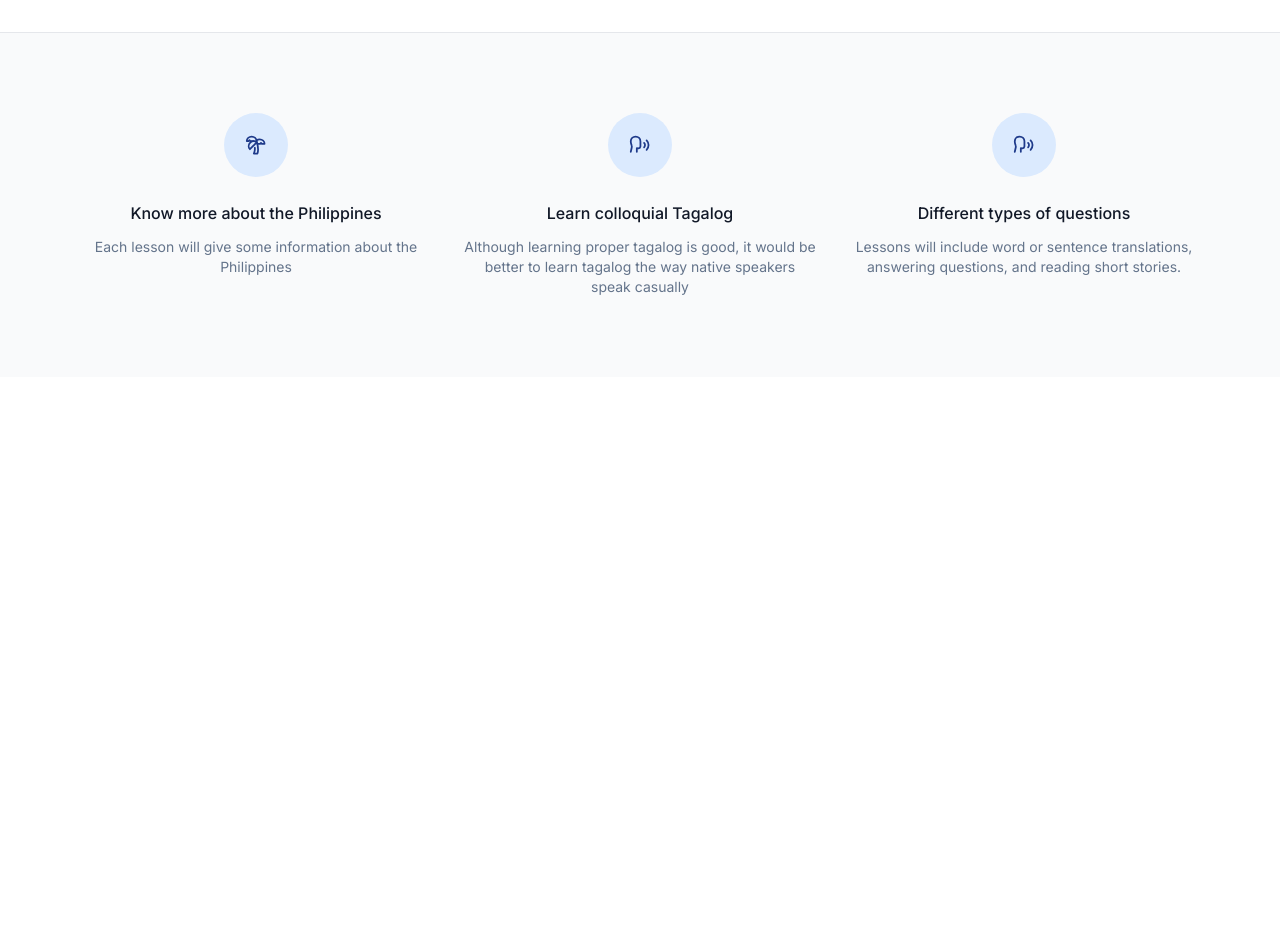
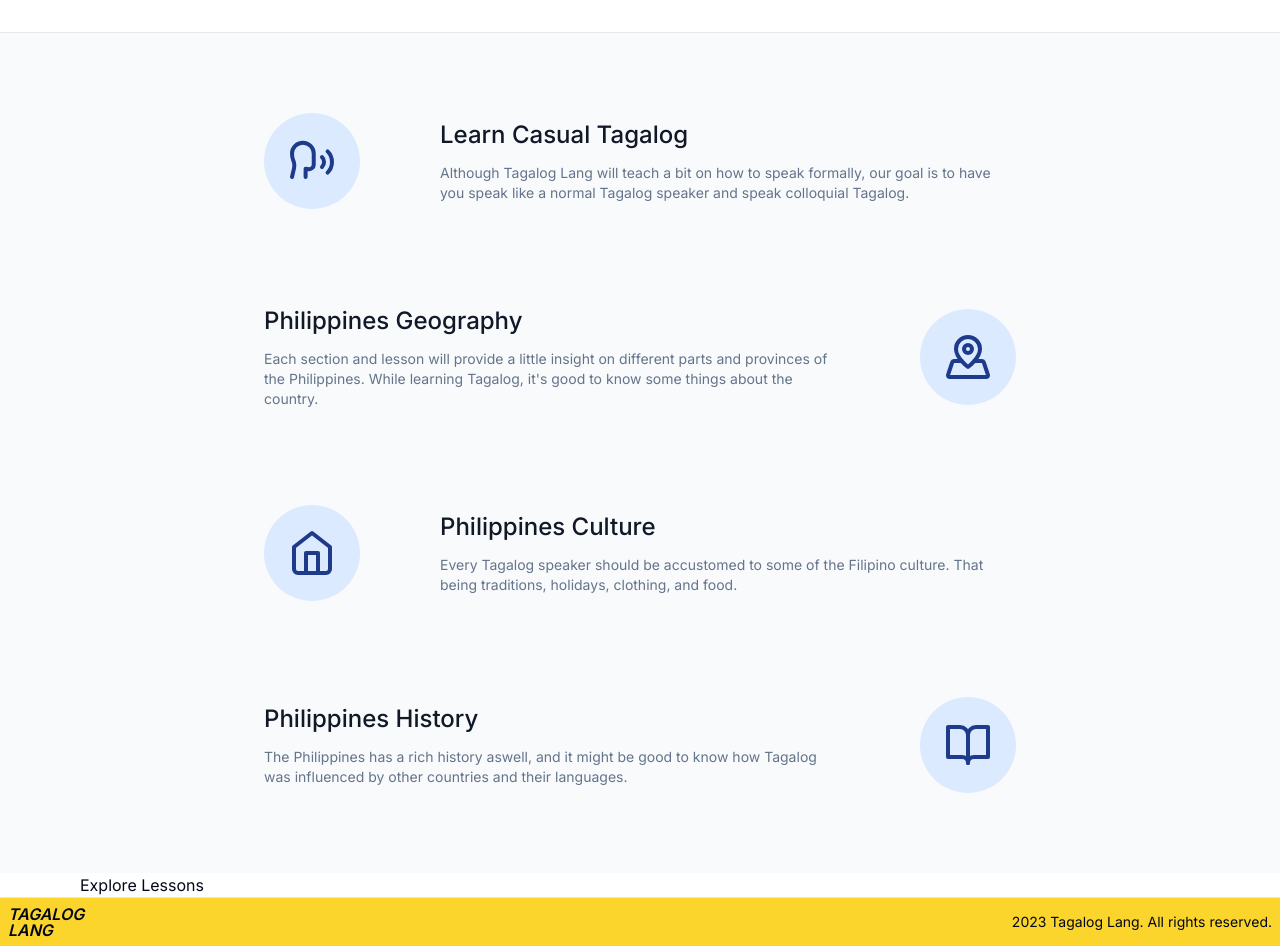
Before and after one commit to Easy-Tagalog/easy-tagalog-frontend, a Next.js app: page / in a window 1280 px wide. Shown: the part 440-1386 px from the top of the page. Before the commit the page ends 817 px from the top, so only its background shows below. Built offline with nearby package versions, Linux system fonts and the light colour scheme.

Commit message:
Added more to homepage

```diff
--- a/package.json
+++ b/package.json
@@ -15,6 +15,8 @@
     "class-variance-authority": "^0.7.0",
     "clsx": "^2.0.0",
     "lucide-react": "^0.294.0",
+    "mongodb": "^6.3.0",
+    "mongoose": "^8.0.3",
     "next": "14.0.4",
     "react": "^18",
     "react-dom": "^18",
--- a/src/app/(root)/layout.tsx
+++ b/src/app/(root)/layout.tsx
@@ -1,3 +1,4 @@
+import Footer from "@/components/Footer";
 import Navbar from "@/components/Navbar";
 import { ReactNode } from "react";
 
@@ -5,7 +6,8 @@ export default function DefaultLayout({ children }: { children: ReactNode }) {
   return (
     <>
       <Navbar />
-      <div className="flex-grow flex-1">{children}</div>
+      <div className="flex-1">{children}</div>
+      <Footer />
     </>
   );
 }
--- a/src/app/(root)/page.tsx
+++ b/src/app/(root)/page.tsx
@@ -1,26 +1,33 @@
 import MaxWidthWrapper from "@/components/MaxWidthWrapper";
 import Search from "@/components/Search";
-import { Palmtree, Speech } from "lucide-react";
+import { MapPinned, Speech, BookOpen, HomeIcon } from "lucide-react";
 
 // max-w-prose is good for <p>
 
 const INFO = [
   {
-    name: "Know more about the Philippines",
-    Icon: Palmtree,
-    description: "Each lesson will give some information about the Philippines",
+    name: "Learn Casual Tagalog",
+    Icon: Speech,
+    description:
+      "Although Tagalog Lang will teach a bit on how to speak formally, our goal is to have you speak like a normal Tagalog speaker and speak colloquial Tagalog.",
   },
   {
-    name: "Learn colloquial Tagalog",
-    Icon: Speech,
+    name: "Philippines Geography",
+    Icon: MapPinned,
     description:
-      "Although learning proper tagalog is good, it would be better to learn tagalog the way native speakers speak casually",
+      "Each section and lesson will provide a little insight on different parts and provinces of the Philippines. While learning Tagalog, it's good to know some things about the country.",
   },
   {
-    name: "Different types of questions",
-    Icon: Speech,
+    name: "Philippines Culture",
+    Icon: HomeIcon,
     description:
-      "Lessons will include word or sentence translations, answering questions, and reading short stories.",
+      "Every Tagalog speaker should be accustomed to some of the Filipino culture. That being traditions, holidays, clothing, and food.",
+  },
+  {
+    name: "Philippines History",
+    Icon: BookOpen,
+    description:
+      "The Philippines has a rich history aswell, and it might be good to know how Tagalog was influenced by other countries and their languages.",
   },
 ];
 
@@ -42,28 +49,32 @@ export default function Home() {
             native speakers do.
           </p>
 
-          <Search className="mt-2" />
+          <Search className="mt-2 shadow-sm" />
         </div>
-
-        {/* TODO: List Lessons */}
       </MaxWidthWrapper>
 
       <section className="border-t border-gray-200 bg-gray-50">
-        <MaxWidthWrapper className="py-20">
-          <div className="grid grid-cols-1 gap-x-2 gap-y-12 sm:grid-cols-2 sm:gap-y-6 lg:grid-cols-3 lg:gap-x-8 lg:gap-y-0">
-            {INFO.map((info) => (
+        <MaxWidthWrapper className="py-20 px-4">
+          <div className="flex flex-col gap-24">
+            {INFO.map((info, i) => {
+              // This flips the icon and description
+              const isOdd = i % 2 !== 0;
+
+              return (
                 <div
                   key={info.name}
-                className="text-center md:flex md:items-start md:text-left lg:block lg:text-center"
+                  className={`text-left flex justify-around items-center gap-20 max-w-6xl mx-auto ${
+                    isOdd && "flex-row-reverse"
+                  }`}
                 >
                   <div className="md:flex-shrink-0 flex justify-center">
-                  <div className="h-16 w-16 flex items-center justify-center rounded-full bg-blue-100 text-blue-900">
-                    {<info.Icon className="w-1/3 h-1/3" />}
+                    <div className="h-24 w-24 flex items-center justify-center rounded-full bg-blue-100 text-blue-900">
+                      {<info.Icon className="w-1/2 h-1/2" />}
                     </div>
                   </div>
 
-                <div className="mt-6 md:ml-4 md:mt-0 lg:ml-0 lg:mt-6">
-                  <h3 className="text-base font-medium text-gray-900">
+                  <div className="max-w-xl md:ml-4 lg:ml-0">
+                    <h3 className="text-2xl font-medium text-gray-900">
                       {info.name}
                     </h3>
                     <p className="mt-3 text-sm text-muted-foreground">
@@ -71,8 +82,15 @@ export default function Home() {
                     </p>
                   </div>
                 </div>
-            ))}
+              );
+            })}
           </div>
+        </MaxWidthWrapper>
+      </section>
+
+      <section>
+        <MaxWidthWrapper>
+          <h2>Explore Lessons</h2>
         </MaxWidthWrapper>
       </section>
     </>
--- a/src/components/AuthNav.tsx
+++ b/src/components/AuthNav.tsx
@@ -1,6 +1,7 @@
 import Link from "next/link";
 import React from "react";
 import { buttonVariants } from "./ui/button";
+import { Separator } from "./ui/separator";
 
 export default function AuthNav() {
   return (
@@ -9,7 +10,7 @@ export default function AuthNav() {
         Sign in
       </Link>
 
-      <span className="h-6 w-px bg-gray-200" aria-hidden="true" />
+      <Separator orientation="vertical" className="py-4" />
 
       <Link href="/sign-up" className={buttonVariants({ variant: "default" })}>
         Create Account
--- a/src/components/Footer.tsx
+++ b/src/components/Footer.tsx
@@ -1,3 +1,16 @@
+import Link from "next/link";
+import Logo from "./Logo";
+
 export default function Footer() {
-  return <div>Footer</div>;
+  return (
+    <footer className="flex justify-between items-center gap-8 px-2 border-t py-2 bg-ph-yellow/90">
+      <Link href="/" className="transition-all hover:text-red-600">
+        <Logo />
+      </Link>
+
+      <p className="text-xs sm:text-sm">
+        2023 Tagalog Lang. All rights reserved.
+      </p>
+    </footer>
+  );
 }
--- a/src/components/Logo.tsx
+++ b/src/components/Logo.tsx
@@ -1,6 +1,6 @@
 export default function Logo() {
   return (
-    <div className="flex items-center justify-center select-none">
+    <div className="flex items-center justify-center select-none w-fit">
       <div className="flex flex-col font-semibold uppercase italic">
         <span className="leading-none">Tagalog</span>
         <span className="leading-none">Lang</span>
--- /dev/null
+++ b/src/lib/database/models/dbConnect.ts
@@ -0,0 +1,30 @@
+import mongoose from "mongoose";
+
+declare global {
+  var mongoose: any;
+}
+
+const MONGODB_URI = process.env.MONGODB_URI;
+
+if (!MONGODB_URI) {
+  throw new Error(
+    "Please define the MONGODB_URI environment variable inside .env.local"
+  );
+}
+
+let cached = global.mongoose || { conn: null, promise: null };
+
+export const connectToDatabase = async () => {
+  if (cached.conn) return cached.conn;
+
+  cached.promise =
+    cached.promise ||
+    mongoose.connect(MONGODB_URI, {
+      dbName: "tlDB",
+      bufferCommands: false,
+    });
+
+  cached.conn = await cached.promise;
+
+  return cached.conn;
+};
--- /dev/null
+++ b/src/lib/database/models/user.model.ts
@@ -0,0 +1,38 @@
+import mongoose from "mongoose";
+
+export interface Users extends mongoose.Document {
+  email: string;
+  firstName: string;
+  lastName: string;
+  username: string;
+  profilePicture: string;
+}
+
+const UserSchema = new mongoose.Schema<Users>({
+  email: {
+    type: String,
+    required: [true, "User must have an email"],
+    unique: true,
+  },
+  firstName: {
+    type: String,
+    required: [true, "User must have a first name"],
+  },
+  lastName: {
+    type: String,
+    required: [true, "User must have a last name"],
+  },
+  username: {
+    type: String,
+    required: [true, "User must have a username"],
+    unique: true,
+  },
+  profilePicture: {
+    type: String,
+    required: [true, "User must have a profile picture"],
+  },
+});
+
+const User = mongoose.models.User || mongoose.model("User", UserSchema);
+
+export default User;
--- /dev/null
+++ b/src/lib/database/models/word.model.ts
@@ -0,0 +1,110 @@
+import { Schema, Types, models, model } from "mongoose";
+
+type Accents = number | number[] | null;
+
+interface IConjugation {
+  tagalog: string;
+  english: string;
+  accents: Accents;
+  audioUrl?: string;
+}
+
+interface IConjugations {
+  past: IConjugation;
+  present: IConjugation;
+  future: IConjugation;
+}
+
+interface IWord {
+  tagalog: string;
+  english: string | string[];
+  root: string;
+  partOfSpeech: string;
+  conjugations: IConjugations;
+  audioUrl: string;
+  note: string;
+  accents?: Accents;
+  examples?: string[];
+}
+
+const ConjugationSchema = new Schema<IConjugation>({
+  tagalog: {
+    type: String,
+    required: true,
+  },
+  english: {
+    type: String,
+    required: true,
+  },
+  accents: {
+    type: Schema.Types.Mixed,
+    required: true,
+  },
+  audioUrl: {
+    type: String,
+  },
+});
+
+const WordSchema = new Schema<IWord>({
+  tagalog: {
+    type: String,
+    required: [true, "Word must have tagalog translation"],
+  },
+  english: {
+    type: Schema.Types.Mixed,
+    required: [true, "Word must have english translation"],
+  },
+  root: {
+    type: String,
+    required: [true, "Word must have a root"],
+  },
+  partOfSpeech: {
+    type: String,
+    enum: [
+      "verb",
+      "pronoun",
+      "interrogative",
+      "adverb",
+      "adjective",
+      "noun",
+      "preposition",
+      "interjection",
+      "conjunction",
+      "article",
+      "particle",
+    ],
+  },
+  conjugations: {
+    type: {
+      past: {
+        type: ConjugationSchema,
+        required: [true, "Conjugation must have a past tense"],
+      },
+      present: {
+        type: ConjugationSchema,
+        required: [true, "Conjugation must have a present tense"],
+      },
+      future: {
+        type: ConjugationSchema,
+        required: [true, "Conjugation must have a future tense"],
+      },
+    },
+    required: this.partOfSpeech === "verb",
+  },
+  audioUrl: {
+    type: String,
+    unique: true,
+    required: [true, "Word must have an audio"],
+    default: () => this.tagalog,
+  },
+  note: String,
+  accents: Schema.Types.Mixed,
+  examples: {
+    type: [Types.ObjectId],
+    ref: "Phrase",
+    default: [],
+  },
+});
+
+const Word = models.Word || model("Word", WordSchema);
+export default Word;
```
Also changed, not shown: 1 other file (tests, documents, lock files or other folders). Lines whose indentation alone changed are shown as unchanged.
